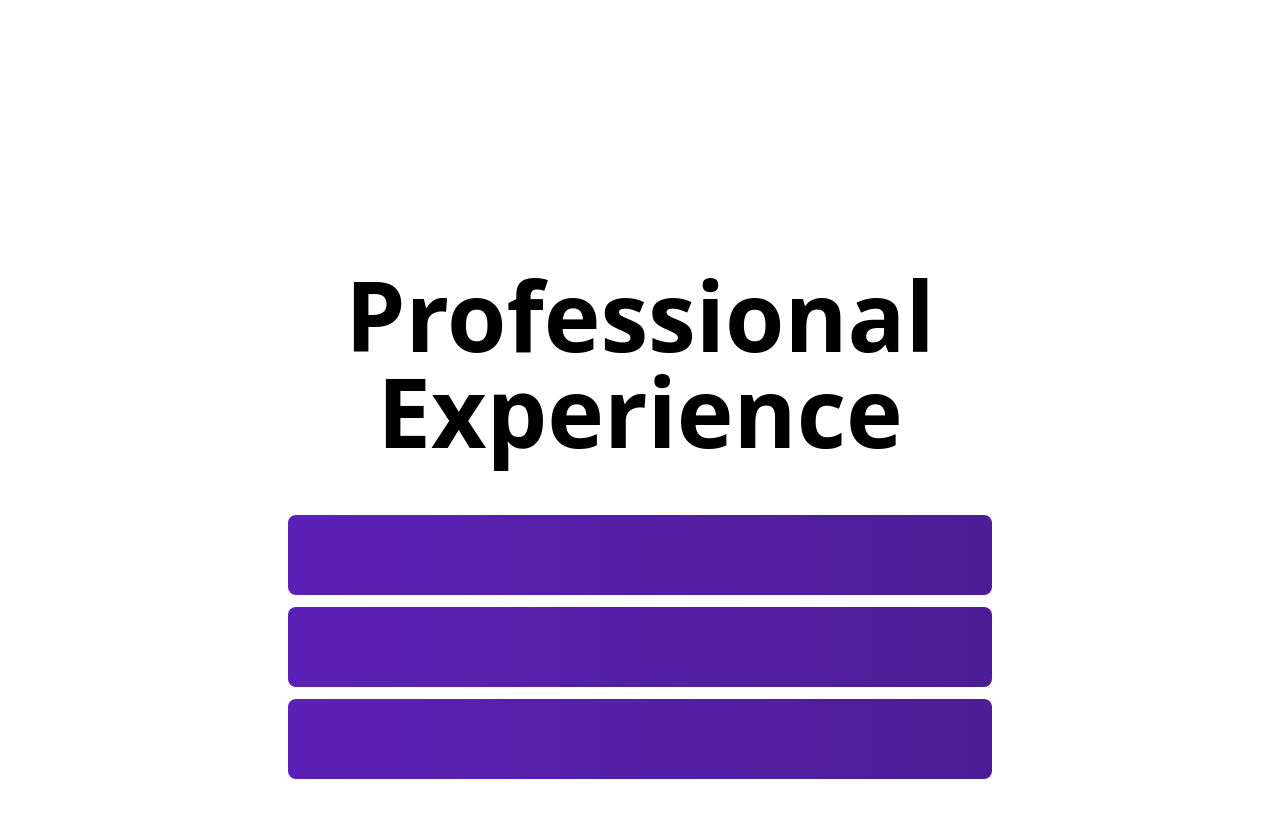
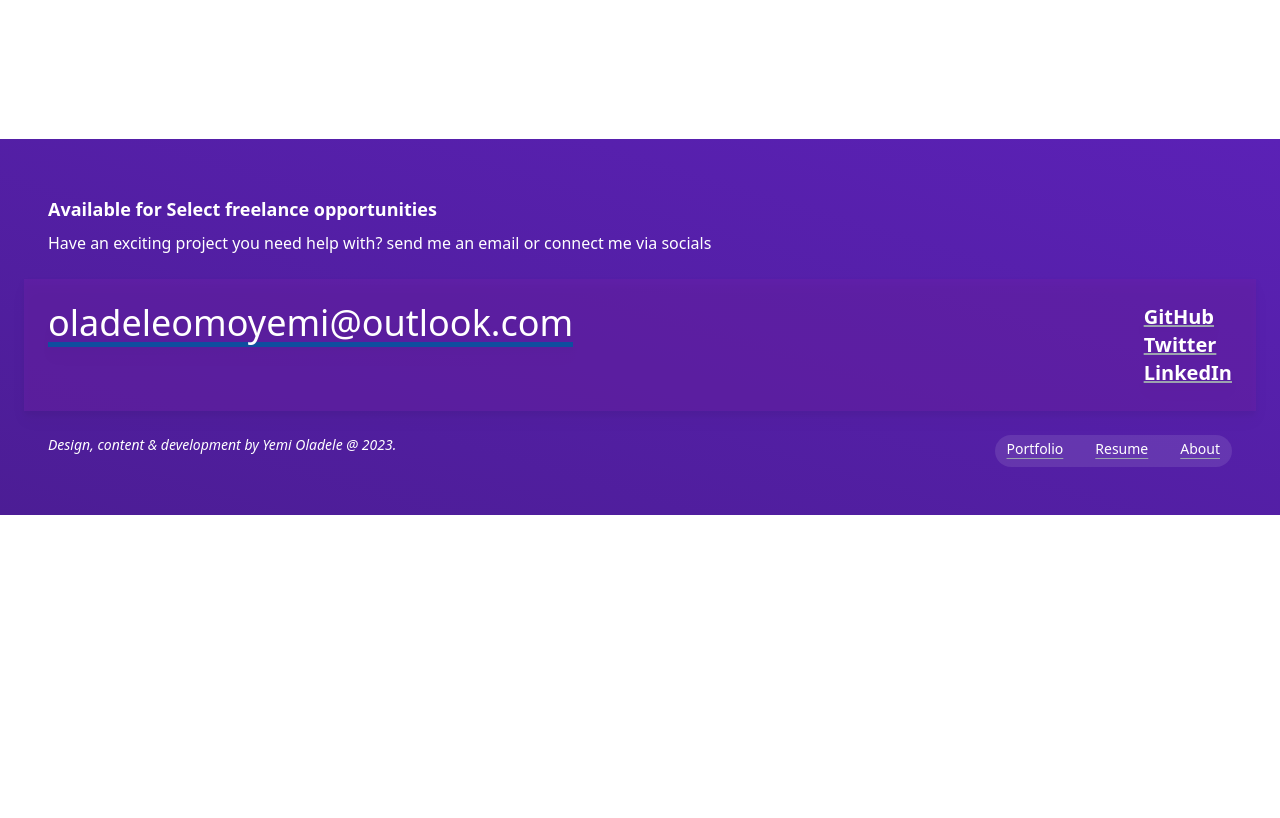
Before and after one commit to Omotobii/personal_portfolio, a Next.js app: page / in a window 1280 px wide. Shown: the part 1840-2658 px from the top of the page. After the commit the page ends 2355 px from the top, so only its background shows below. Built offline with nearby package versions, Linux system fonts and the light colour scheme.

Commit message:
update to index.tsx

```diff
--- a/pages/index.tsx
+++ b/pages/index.tsx
@@ -14,9 +14,9 @@ export default function Home() {
         <meta name="viewport" content="width=device-width, initial-scale=1" />
         <link rel="icon" href="/favicon.ico" />
       </Head>
-      <main className=' px-4 bg-white dark:bg-black scroll-m-1 scroll-smooth'>
+      <main className=' bg-white dark:bg-black scroll-m-1 scroll-smooth'>
 
-      <section className=' lg:px-40'>
+      <section className=' px-4 lg:px-40'>
 
         <section className=''>
 
@@ -36,9 +36,9 @@ export default function Home() {
 
                 <ul className=' flex gap-x-8 sm:bg-white sm:bg-opacity-40 sm:rounded-full text-xs py-1 px-1 sm:px-3 mt-2 sm:mt-0 dark:text-white items-center'>
 
-                  <li><a href="#" className='underline sm:underline-offset-4 decoration-gray-400 decoration-dotted hover:bg-gray-400'>Portfolio</a></li>
-                  <li><a href="#" className='underline sm:underline-offset-4 decoration-gray-400 decoration-dotted hover:bg-gray-400'>Resume</a></li>
-                  <li><a href="#" className='underline sm:underline-offset-4 decoration-gray-400 decoration-dotted hover:bg-gray-400'>About</a></li>
+                  <li><a href="#" className='underline sm:underline-offset-4 decoration-gray-400 hover:bg-gray-400'>Portfolio</a></li>
+                  <li><a href="#" className='underline sm:underline-offset-4 decoration-gray-400 hover:bg-gray-400'>Resume</a></li>
+                  <li><a href="#" className='underline sm:underline-offset-4 decoration-gray-400 hover:bg-gray-400'>About</a></li>
 
                 </ul>
               </div>
@@ -83,7 +83,7 @@ export default function Home() {
 
 
         <section className='sm:px-40'>
-          <p className=' pt-32'><span className=' font-bold text-xl bg-gradient-to-r bg-clip-text text-transparent from-teal-600 to-pink-500'>Frontend Engineer </span><span className='text-white'>&#128170;</span><br /><br /></p>
+          <p className=' pt-32'><span className=' font-bold text-xl bg-gradient-to-r bg-clip-text text-transparent from-blue-700 to-gray-500'>Frontend Engineer </span><span className='text-white'>&#128170;</span><br /><br /></p>
 
           <p className=' dark:text-white font-bold'>Developing novel and meaningful solutions with a user first approach <br /><br /><br /></p>
 
@@ -142,28 +142,48 @@ export default function Home() {
 
         </section>
 
-        <section className=''>
-          <h1 id='exp' className=' text-6xl pt-24 lg:text-8xl dark:text-white text-center font-bold mt-52 mb-14'>Professional <br />Experience</h1>
-        </section>
+      </section>
 
-        <section className=' pb-14'>
+      <section className=' bg-gradient-to-tr from-violet-900 to-violet-800 text-white mt-44 p-6 pt-8'>
 
-          <div className=' h-20 sm:mx-28 bg-gradient-to-r from-violet-800 to-violet-900 mb-3 rounded-lg'>
+          <div className=' text-lg font-sans font-bold p-6 pb-1'>
+            <h4>Available for Select freelance opportunities</h4>
+          </div>
+
+          <div className=' p-6 pt-1'>
+            <p>Have an exciting project you need help with? send me an email or connect me via socials</p>
+          </div>
+
+          <div className=' sm:flex sm:justify-between text-center sm:text-left p-6 bg-purple-800 bg-opacity-50 drop-shadow-lg'>
+
+            <div className='pb-8'>
+              <a href="mailto:oladeleomoyemi@outlook.com" className=' backline animate-from-bottom text-lg sm:text-4xl font-bold sm:font-normal'>oladeleomoyemi@outlook.com</a>
+            </div>
+
+            <div className=''>
+              <ul className=' text-sm sm:text-xl'>
+                <li><a href="#" className='underline decoration-gray-400 hover:bg-gray-400 font-bold'>GitHub</a></li>
+                <li><a href="#" className='underline decoration-gray-400 hover:bg-gray-400 font-bold'>Twitter</a></li>
+                <li><a href="#" className='underline decoration-gray-400 hover:bg-gray-400 font-bold'>LinkedIn</a></li>
+              </ul>
+            </div>
 
           </div>
 
-          <div className=' h-20 sm:mx-28 bg-gradient-to-r from-violet-800 to-violet-900 mb-3 rounded-lg'>
+          <div className=' p-6 sm:flex sm:flex-row-reverse sm:justify-between'>
 
-          </div>
+            <ul className=' px-0 flex gap-x-8 sm:bg-white sm:bg-opacity-10 sm:rounded-full text-sm sm:text-md py-1 sm:px-3 sm:pb-2 mt-2 sm:mt-0 dark:text-white items-center'>
+              <li><a href="#" className='underline sm:underline-offset-4 decoration-gray-400 hover:bg-gray-400'>Portfolio</a></li>
+              <li><a href="#" className='underline sm:underline-offset-4 decoration-gray-400 hover:bg-gray-400'>Resume</a></li>
+              <li><a href="#" className='underline sm:underline-offset-4 decoration-gray-400 hover:bg-gray-400'>About</a></li>
+            </ul>
 
-          <div className=' h-20 sm:mx-28 bg-gradient-to-r from-violet-800 to-violet-900 mb-3 rounded-lg'>
+            <p className='text-sm italic sm:text-md'>Design, content & development by Yemi Oladele @ 2023.</p>
 
           </div>
 
         </section>
 
-      </section>
-
       </main>
     </>
   )
--- a/styles/globals.css
+++ b/styles/globals.css
@@ -57,3 +57,30 @@
   50% { color: teal; }
   100% { color: indigo; }
 }
+
+.backline {
+  position: relative;
+}
+
+.backline:after, .backline:before {
+  content:' ';
+  position: absolute;
+  width:100%;
+  height:10%;
+  z-index: -1;
+}
+
+.backline:after {bottom: 0px; left: 0px; background: #0f4e9f;  }
+.backline:before {right: 0px; background: transparent;}
+
+.animate-from-bottom {
+  cursor: pointer;
+  background: linear-gradient(transparent, transparent 50%, #0f4e9f 50%, #0f4e9f);
+  background-size: 100% 200%;
+  /*trasition effect for background*/
+  transition: background 1s;
+}
+
+.animate-from-bottom:hover {
+  background-position: 100% 100%;
+}
```
